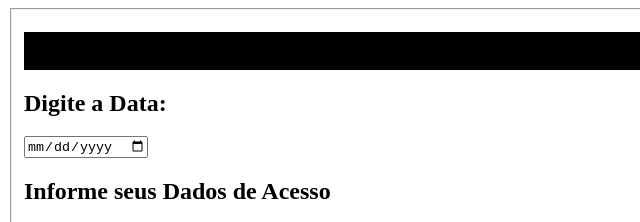
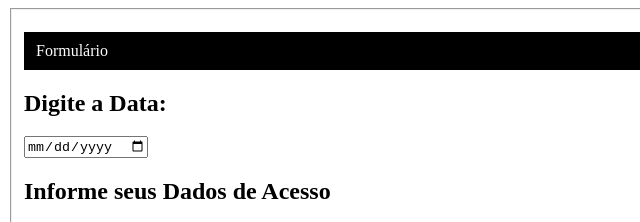
Before and after one commit to DoctorFlin/WebDesign_2024_T2, a plain HTML site: page HTMLFormularios.html in a window 1280 px wide. Shown: the top 222 px of the page, 0-640 px from the left. Drawn offline with Linux system fonts and the light colour scheme.

Commit message:
Update style.css
Kk

```diff
--- a/style.css
+++ b/style.css
@@ -1,6 +1,6 @@
 .destaque {
     background-color: black;
-    border: 2px white;
+    color: white;
 
     padding: 10px;
 }
```
